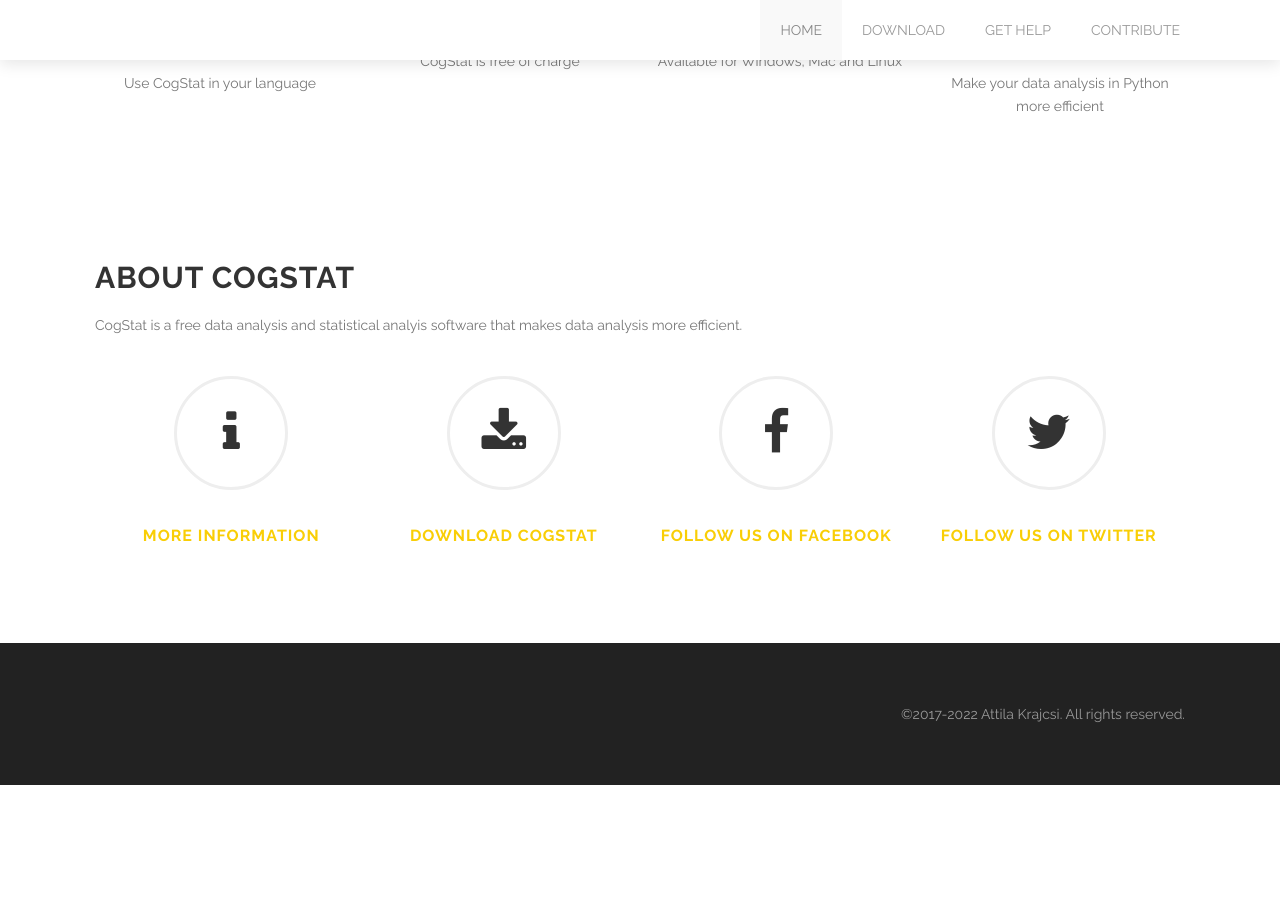
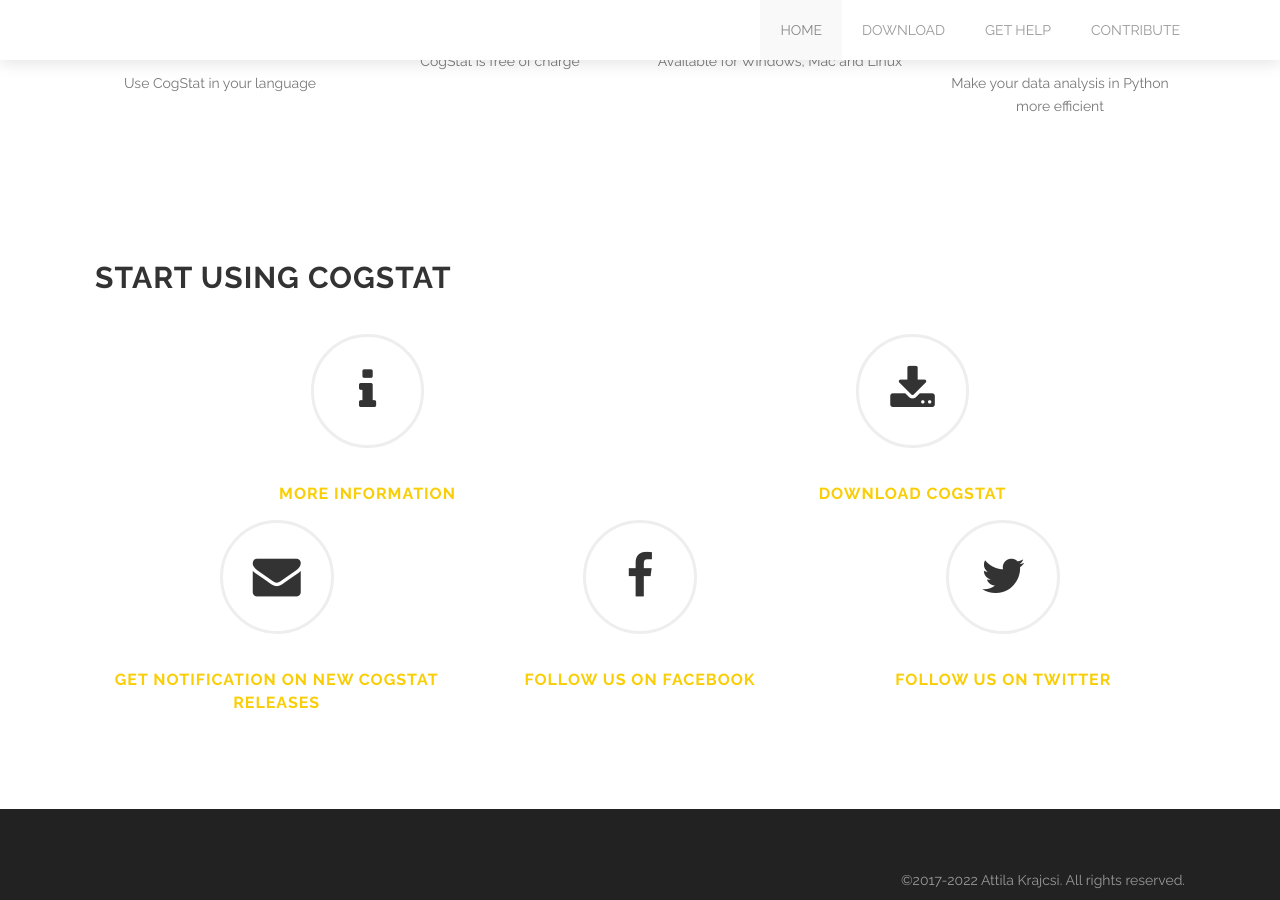
Before and after one commit to cogstat/cogstat_website, a Jekyll site: the page built from index.html, in a window 1280 px wide and 900 px high, scrolled down 1280 px. Built offline with Jekyll 4.4.1, drawn with Linux system fonts in a browser that asks for light colours; the list of posts is cut into pages by our own code; before the commit the page ends 2065 px from its top, so only the background shows below that.

Commit message:
Update index.html

```diff
--- a/index.html
+++ b/index.html
@@ -123,13 +123,10 @@
 <div class='full'>
   <div class='row'>
     <div class='large-12 columns'>
-      <h2>About CogStat</h2>
-      <p>
-      CogStat is a free data analysis and statistical analyis software that makes data analysis more efficient.
-      </p>
+      <h2>Start using CogStat</h2>
       <div class='spacing'></div>
 
-      <div class="medium-3 large-3 columns">
+      <div class="medium-6 large-6 columns">
           <div class="fadein mod modIconText" data-delay="0">
               <div class="icon-text-circle">
                   <a href="https://github.com/cogstat/cogstat/wiki/Documentation-for-users"><i class="fa fa-info"></i></a>
@@ -138,7 +135,7 @@
           </div>
       </div>
 
-      <div class="medium-3 large-3 columns">
+      <div class="medium-6 large-6 columns">
           <div class="fadein mod modIconText" data-delay="200">
               <div class="icon-text-circle">
                   <a href="download.html"><i class="fa fa-download"></i></a>
@@ -146,9 +143,20 @@
               </div>
           </div>
       </div>
+    </div>
 
-      <div class="medium-3 large-3 columns">
+    <div class='large-12 columns'>
+      <div class="medium-4 large-4 columns">
           <div class="fadein mod modIconText" data-delay="400">
+              <div class="icon-text-circle">
+                  <a href="https://forms.gle/JUx3tHHWdG95zVuW8"><i class="fa fa-envelope"></i></a>
+                  <h3><a href="https://forms.gle/JUx3tHHWdG95zVuW8">Get notification on new CogStat releases</a></h3>
+              </div>
+          </div>
+      </div>
+
+      <div class="medium-4 large-4 columns">
+          <div class="fadein mod modIconText" data-delay="600">
               <div class="icon-text-circle">
                   <a href="https://www.facebook.com/cogstat/"><i class="fa fa-facebook"></i></a>
                   <h3><a href="https://www.facebook.com/cogstat/">Follow us on Facebook</a></h3>
@@ -156,8 +164,8 @@
           </div>
       </div>
 
-      <div class="medium-3 large-3 columns">
-          <div class="fadein mod modIconText" data-delay="600">
+      <div class="medium-4 large-4 columns">
+          <div class="fadein mod modIconText" data-delay="800">
               <div class="icon-text-circle">
                   <a href="https://twitter.com/CogStat"><i class="fa fa-twitter"></i></a>
                   <h3><a href="https://twitter.com/CogStat">Follow us on Twitter</a></h3>
```
